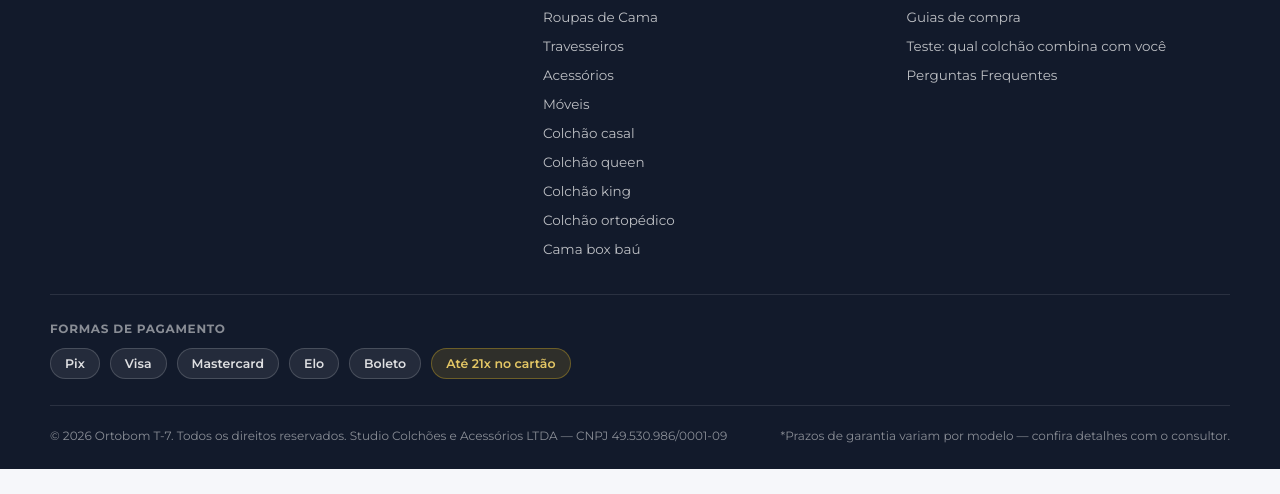
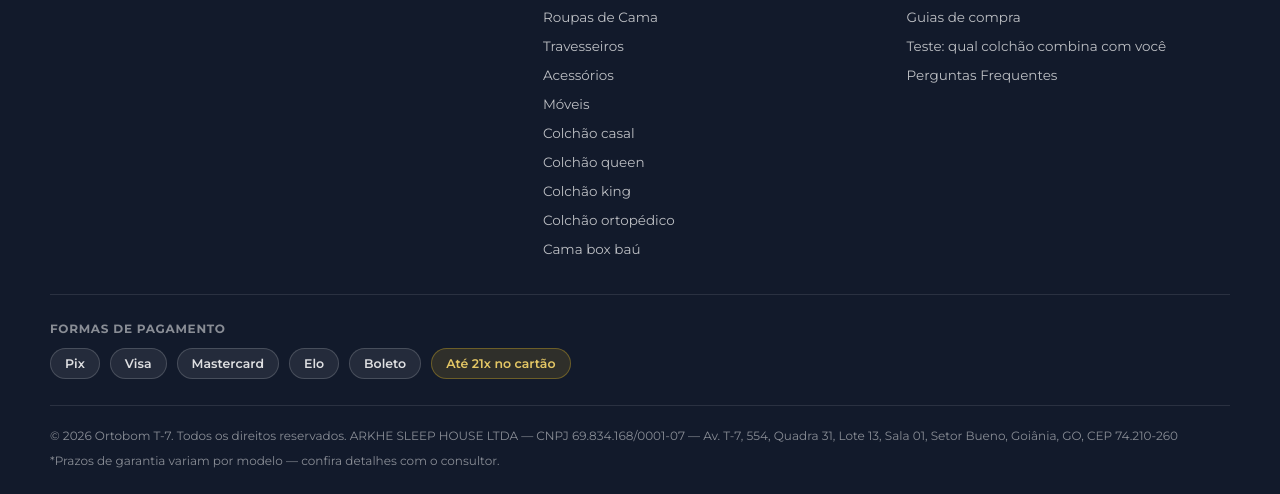
Before and after one commit to arkhesleephouse/Ortobom, a plain HTML site: page index.html in a window 1280 px wide. Shown: the part 4655-5149 px from the top of the page. Before the commit the page ends 5124 px from the top, so only its background shows below. Drawn offline with Linux system fonts and the light colour scheme.

Commit message:
Atualiza razão social e CNPJ no rodapé
Co-Authored-By: Claude Sonnet 5.5 <noreply@anthropic.com>
Claude-Session: https://claude.ai/code/session_013HS7H7DxU6QUZKZfytjPf9

```diff
--- a/footer.html
+++ b/footer.html
@@ -45,7 +45,7 @@
     </div>
   </div>
   <div class="foot-bottom">
-    <span>© 2026 Ortobom T-7. Todos os direitos reservados. Studio Colchões e Acessórios LTDA — CNPJ 49.530.986/0001-09</span>
+    <span>© 2026 Ortobom T-7. Todos os direitos reservados. ARKHE SLEEP HOUSE LTDA — CNPJ 69.834.168/0001-07 — Av. T-7, 554, Quadra 31, Lote 13, Sala 01, Setor Bueno, Goiânia, GO, CEP 74.210-260</span>
     <span>*Prazos de garantia variam por modelo — confira detalhes com o consultor.</span>
   </div>
 </footer>
```
